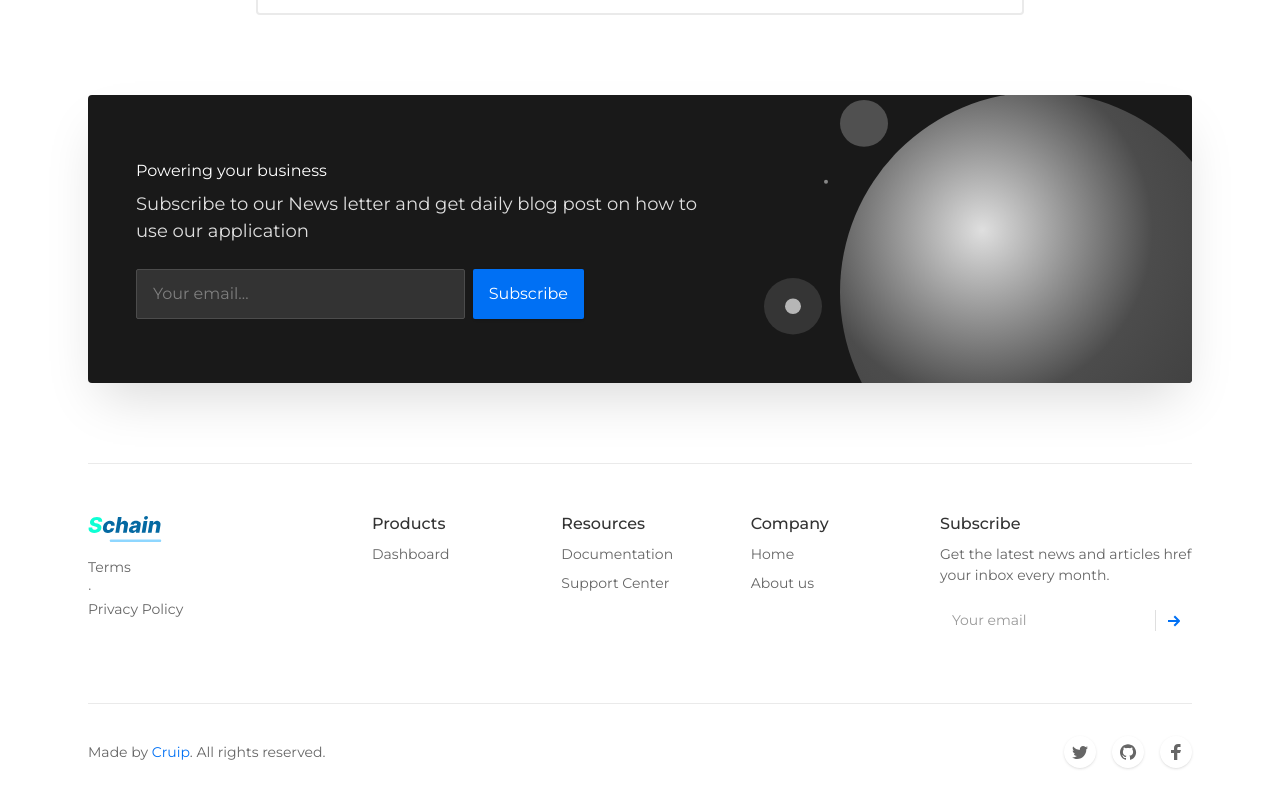
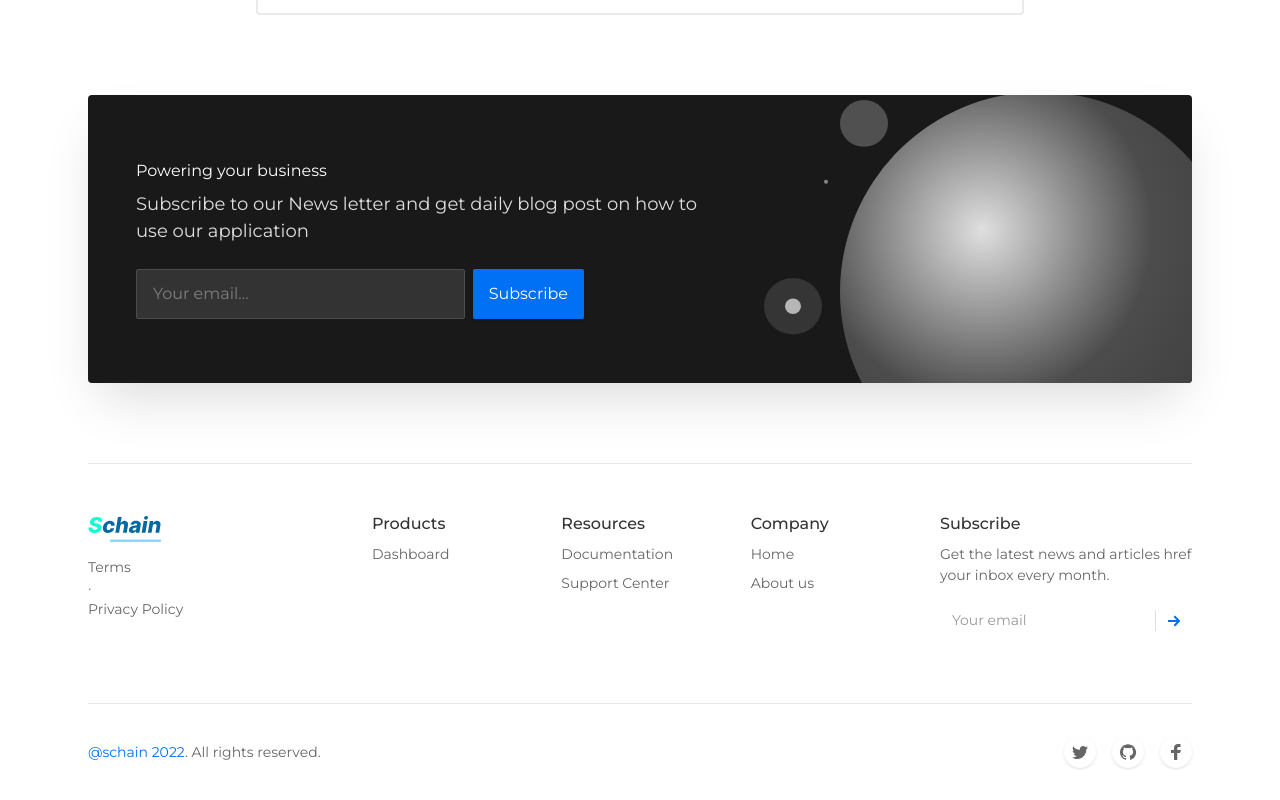
Before and after one commit to mendsalbert/schain, a Next.js app: page /Home in a window 1280 px wide. Shown: the part 3401-4201 px from the top of the page. Built offline with nearby package versions, Linux system fonts and the light colour scheme.

Commit message:
schain ui

```diff
--- a/components/Footer.tsx
+++ /dev/null
@@ -1,20 +0,0 @@
-import React from "react";
-
-type Props = {};
-
-const Footer = (props: Props) => {
-  return (
-    <footer>
-      <div className="mt-28 text-center w-full py-4 flex flex-col justify-center items-center">
-        <p className="text-lg text-gray-500 ">Connet with us</p>
-        <div className="flex flex-row space-x-4 cursor-pointer">
-          <img src="/images/twitter.svg" className="w-7" />
-          <img src="/images/discord.svg" className="w-10" />
-          <img src="/images/instagram.svg" className="w-7" />
-        </div>
-      </div>
-    </footer>
-  );
-};
-
-export default Footer;
--- a/components/partials/Footer.jsx
+++ b/components/partials/Footer.jsx
@@ -196,12 +196,11 @@ function Footer() {
 
           {/* Copyrights note */}
           <div className="text-sm text-gray-600 mr-4">
-            Made by{" "}
             <a
               className="text-blue-600 hover:underline"
               href="https://cruip.com/"
             >
-              Cruip
+              @schain 2022
             </a>
             . All rights reserved.
           </div>
```
